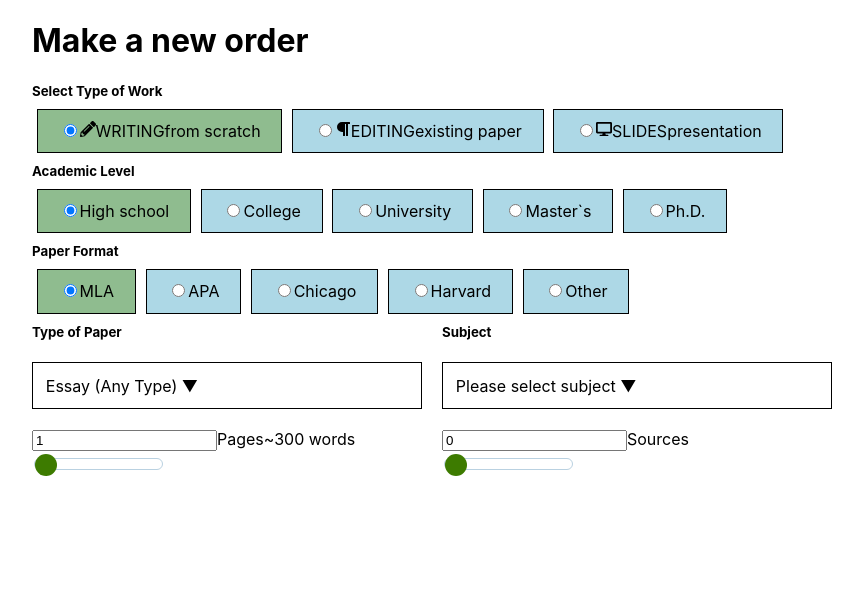
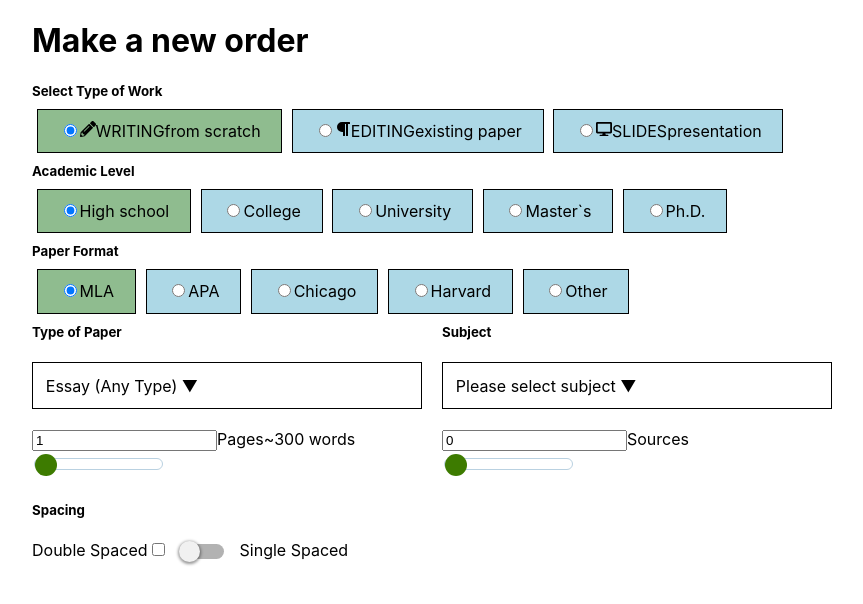
Before and after one commit to rmnkot/order-form, a React (Create React App) app: page / in a window 1280 px wide. Shown: the top 604 px of the page, without its empty margins (208-1071 px from the left). Built offline with nearby package versions, Linux system fonts and the light colour scheme.

Commit message:
Add spacing switch

```diff
--- a/src/App.css
+++ b/src/App.css
@@ -42,7 +42,8 @@
     left: 0;
     width: 100%;
     background-color: #fff;
-    box-shadow: 0 0 15px rgba(0,0,0,0.2);
+	box-shadow: 0 0 15px rgba(0,0,0,0.2);
+	z-index: 10;
 }
 
 .dropdown input {
@@ -120,10 +121,8 @@ input[type=range]::-ms-track {
 	background-clip: padding-box
 }
 input[type=range]::-ms-fill-lower {
-	/* background: #5b9b00; */
 	height: 12px;
 	border: 1px solid #b9d1e1;
-	/* border: 1px solid #3d7b00; */
 	border-radius: 6px;
 	background-clip: padding-box
 }
@@ -150,3 +149,41 @@ input[type=range]::-ms-ticks {
 input[type=range]::-ms-tooltip {
 	display: none
 }
+
+/* ------ spacing ------ */
+
+.switch-label {
+	cursor: pointer;
+}
+
+.lever {
+	content: "";
+    display: inline-block;
+    position: relative;
+    width: 40px;
+    height: 15px;
+    background-color: rgba(0,0,0,.3);
+    border-radius: 15px;
+    transition: background .3s ease;
+    vertical-align: middle;
+    margin: 0 16px;
+}
+
+.lever::after {
+	content: "";
+    position: absolute;
+    display: inline-block;
+    width: 21px;
+    height: 21px;
+    background-color: #f1f1f1;
+    border-radius: 21px;
+    box-shadow: 0 1px 3px 1px rgba(0,0,0,.4);
+    left: -5px;
+    top: -3px;
+    transition: left .3s ease, background .3s ease,box-shadow .1s ease;
+}
+
+input[type=checkbox]:checked+.lever::after {
+	background-color: #00aff0;
+	left: 24px;
+}
--- a/src/components/orderform/OrderformControls.jsx
+++ b/src/components/orderform/OrderformControls.jsx
@@ -1,10 +1,12 @@
 import React, { Component } from 'react';
 import { FaPencilAlt, FaParagraph, FaDesktop } from 'react-icons/fa';
 
-import Range from './utils/Range';
+import { handleSpacing, updateLocalStorage } from './functions';
 
 import PillsGroup from './controls/PillsGroup';
 import SelectGroup from './controls/SelectGroup';
+import Range from './utils/Range';
+import Switch from './utils/Switch';
 
 export default class OrderformControls extends Component {
     state = {
@@ -136,7 +138,8 @@ export default class OrderformControls extends Component {
                 label: 'Sources',
                 output: false
             }
-        }
+        },
+        spacing: '2'
     }
 
     handlePillsClick = (e) => {
@@ -296,8 +299,36 @@ export default class OrderformControls extends Component {
         }));
     }
 
+    // handleSpacing = () => {
+
+    //     this.setState({
+    //         spacing: this.state.spacing === '2' ? '1' : '2'
+    //     })
+    // }
+
+    // updateLocalStorage = () => {
+    //     const {pills, selects, ranges, spacing } = this.state;
+
+    //     const orderSnapshot = {
+    //         workType: pills.workType.value,
+    //         academicLevel: pills.academicLevel.value,
+    //         paperFormat: pills.paperFormat.value,
+    //         paperType: selects.paperType.value,
+    //         subject: selects.subject.value,
+    //         pages: ranges.pages.value,
+    //         sources: ranges.sources.value,
+    //         spacing: spacing
+    //     }
+
+    //     window.localStorage.setItem('orderSnapshot', JSON.stringify(orderSnapshot));
+    // }
+
+    componentDidUpdate = () => {
+        updateLocalStorage.bind(this)();
+    }
+
     render() {
-        const {pills, selects, ranges } = this.state;
+        const {pills, selects, ranges, spacing } = this.state;
 
         return (
             <div>
@@ -331,6 +362,10 @@ export default class OrderformControls extends Component {
                         />
                     ))}
                 </div>
+                <div className="spacing-container">
+                    <h5>Spacing</h5>
+                    <Switch spacing={spacing} handleSpacing={handleSpacing.bind(this)} />
+                </div>
             </div>
         );
     }
--- /dev/null
+++ b/src/components/orderform/functions.js
@@ -0,0 +1,24 @@
+export function handleSpacing() {
+
+    this.setState({
+        spacing: this.state.spacing === '2' ? '1' : '2'
+    })
+}
+
+
+export function updateLocalStorage() {
+    const {pills, selects, ranges, spacing } = this.state;
+
+    const orderSnapshot = {
+        workType: pills.workType.value,
+        academicLevel: pills.academicLevel.value,
+        paperFormat: pills.paperFormat.value,
+        paperType: selects.paperType.value,
+        subject: selects.subject.value,
+        pages: ranges.pages.value,
+        sources: ranges.sources.value,
+        spacing: spacing
+    }
+
+    window.localStorage.setItem('orderSnapshot', JSON.stringify(orderSnapshot));
+}
--- /dev/null
+++ b/src/components/orderform/utils/Switch.jsx
@@ -0,0 +1,22 @@
+import React from 'react';
+
+export default function Switch({spacing, handleSpacing}) {
+    return (
+        <label className="switch-label" htmlFor="spacing">
+            <span className={`switch-status ${(spacing === '1') ? 'disabled': ''}`} >Double Spaced</span>
+
+            <input
+                id="spacing"
+                name="spacing"
+                type="checkbox"
+                className="switch"
+                checked={(spacing === '1') || false}
+                onChange={handleSpacing}
+            />
+
+            <span className="lever"></span>
+
+            <span className={`switch-status ${(spacing === '2') ? 'disabled': ''}`} >Single Spaced</span>
+        </label>
+    );
+}
```
